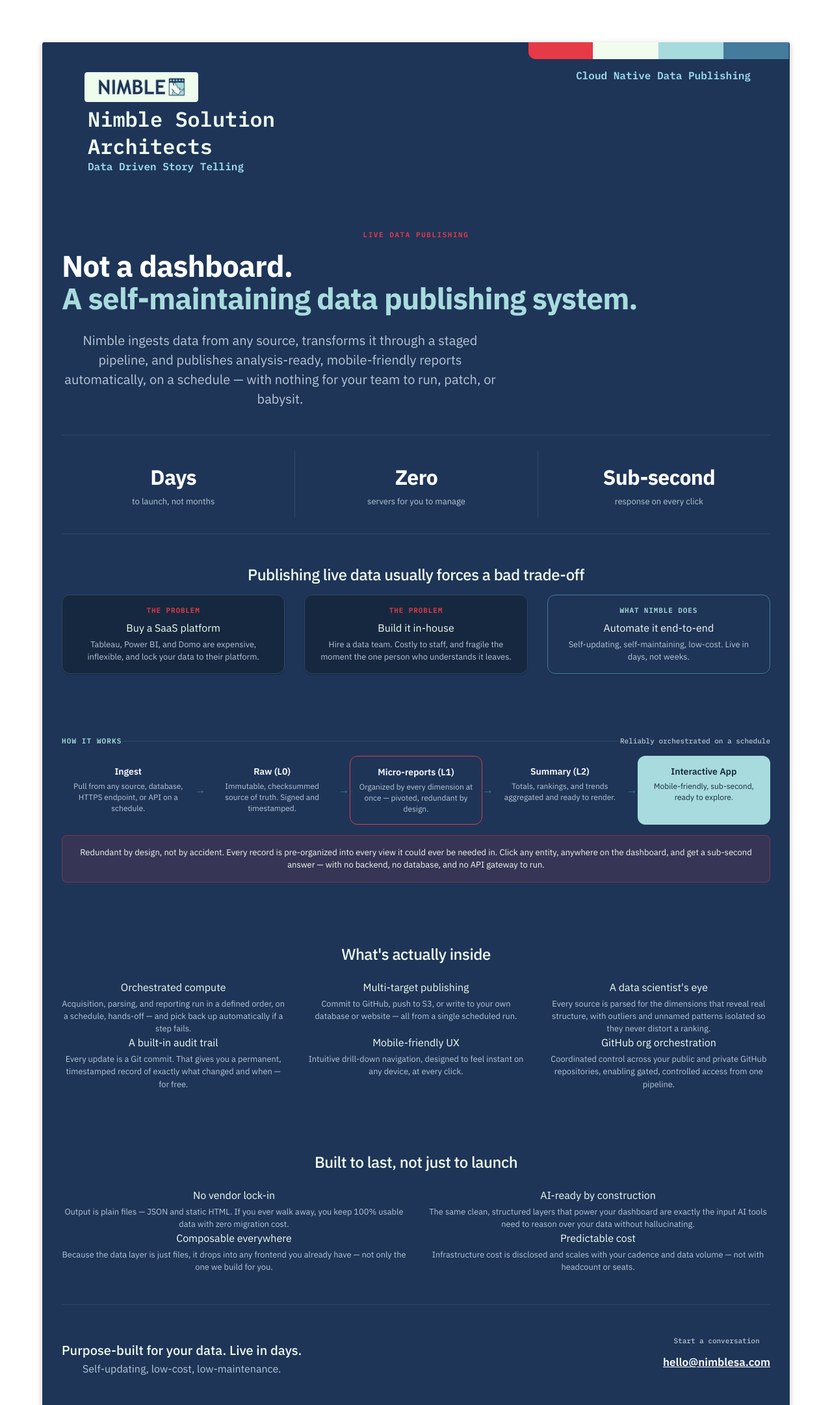
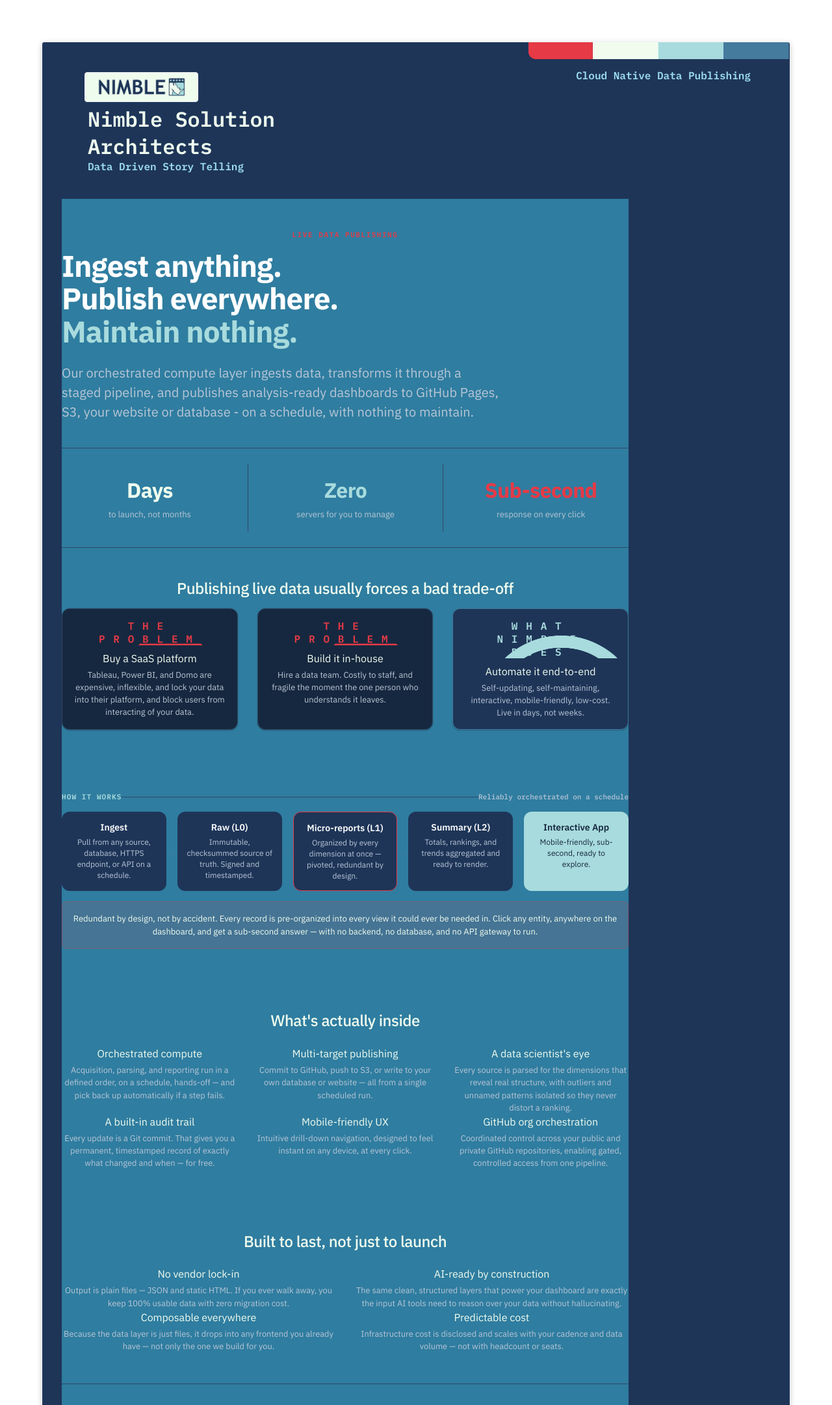
Before and after one commit to nimblesa/nimblesa.github.io, a Jekyll site: the page built from _posts/2026-07-02-main.html, in a window 1280 px wide, cut to the strip 0-2162 px from the top of the page. Shown: the whole strip at 65% size. Built offline with Jekyll 4.4.1, drawn with Linux system fonts in a browser that asks for light colours.

Commit message:
update:NIMBLESA:layout:2026:7:3

```diff
--- a/_posts/2026-07-02-main.html
+++ b/_posts/2026-07-02-main.html
@@ -9,75 +9,60 @@ tags: [civic, transparency, data]
     <section class="pt-5 pb-4">
         <p class="eyebrow mb-3">Live Data Publishing</p>
         <h1 class="post-title mb-4">
-            Not a dashboard.<br>
-            <span class="offset-color">A self-maintaining data
-            publishing system.</span>
+			Ingest anything.<br>
+			Publish everywhere.<br>
+			<span class="offset-color">Maintain nothing.</span>
         </h1>
-        <p class="lead text-muted-token"
-           style="max-width:42rem;">
-            Nimble ingests data from any source, transforms it
-            through a staged pipeline, and publishes
-            analysis-ready, mobile-friendly reports
-            automatically, on a schedule &mdash; with nothing
-            for your team to run, patch, or babysit.
+        <p class="lead text-muted-token">
+			Our orchestrated compute layer ingests data, transforms it through a staged pipeline, and publishes analysis-ready dashboards to GitHub Pages, S3, your website or database - on a schedule, with nothing to maintain.
         </p>
     </section>
 
     <section class="py-4 border-token-top border-token-bottom">
         <div class="row g-0 text-center text-md-start">
             <div class="col-12 col-md-4 py-3">
-                <div class="stat-value">Days</div>
+                <div class="stat-value alt-white">Days</div>
                 <div class="stat-label">to launch, not months</div>
             </div>
             <div class="col-12 col-md-4 py-3 border-token-start-md">
-                <div class="stat-value text-accent-teal">Zero</div>
+                <div class="stat-value alt-teal">Zero</div>
                 <div class="stat-label">servers for you to manage</div>
             </div>
             <div class="col-12 col-md-4 py-3 border-token-start-md">
-                <div class="stat-value text-accent-red">Sub-second</div>
+                <div class="stat-value alt-red">Sub-second</div>
                 <div class="stat-label">response on every click</div>
             </div>
         </div>
     </section>
 
     <section class="py-5">
-        <h2 class="h4 mb-3">Publishing live data usually
-            forces a bad trade-off</h2>
+        <h2 class="h4 mb-3 post-subtitle">Publishing live data usually forces a bad trade-off</h2>
         <div class="row g-3">
             <div class="col-12 col-md-4">
                 <div class="card-token h-100 p-3">
                     <p class="tag-problem mb-2">The Problem</p>
-                    <p class="fw-semibold mb-1">Buy a SaaS
-                        platform</p>
+                    <p class="fw-semibold mb-1">Buy a SaaS platform</p>
                     <p class="text-muted-token small mb-0">
-                        Tableau, Power BI, and Domo are
-                        expensive, inflexible, and lock your
-                        data to their platform.
+                        Tableau, Power BI, and Domo are expensive, inflexible, and lock your data into their platform, and block users from interacting of your data.
                     </p>
                 </div>
             </div>
             <div class="col-12 col-md-4">
                 <div class="card-token h-100 p-3">
                     <p class="tag-problem mb-2">The Problem</p>
-                    <p class="fw-semibold mb-1">Build it
-                        in-house</p>
+                    <p class="fw-semibold mb-1">Build it in-house</p>
                     <p class="text-muted-token small mb-0">
-                        Hire a data team. Costly to staff, and
-                        fragile the moment the one person who
-                        understands it leaves.
+                        Hire a data team. Costly to staff, and fragile the moment the one person who understands it leaves.
                     </p>
                 </div>
             </div>
             <div class="col-12 col-md-4">
                 <div class="card-token card-token-accent h-100
                     p-3">
-                    <p class="tag-solution mb-2">What Nimble
-                        Does</p>
-                    <p class="fw-semibold mb-1">Automate it
-                        end-to-end</p>
+                    <p class="tag-solution mb-2">What Nimble Does</p>
+                    <p class="fw-semibold mb-1">Automate it end-to-end</p>
                     <p class="text-muted-token small mb-0">
-                        Self-updating, self-maintaining,
-                        low-cost. Live in days, not weeks.
+                        Self-updating, self-maintaining, interactive, mobile-friendly, low-cost. Live in days, not weeks.
                     </p>
                 </div>
             </div>
--- a/www/css/www.css
+++ b/www/css/www.css
@@ -169,42 +169,6 @@ h4 {
 .footer .bottom-center {}
 .footer .bottom-right {}
 
-/*
- * ****************************************************** POST LAYOUT
-*/
-
-.post {}
-
-h1.post-title {
-    margin:0;
-    font-size:46px;
-    line-height:1.04;
-    font-weight:700;
-    letter-spacing:-.02em;
-    color:#fff;
-    text-align: left;
-}
-
-h1.post-title .offset-color {
-    color: var(--accent-teal-lt);
-}
-
-h3.post-subtitle {
-    font:600 11px 'IBM Plex Mono', monospace;
-    color:var(--primary-red);
-    letter-spacing:.14em;
-    text-transform:uppercase;
-    margin-bottom:15px
-}
-
-h3.post-description p {
-    margin:18px 0 0;
-    font-size:14.5px;
-    line-height:1.62;
-    color:#b9cbdb;
-    max-width:640px
-}
-
 
 /*
  * **************************************************************** BUTTONS
@@ -319,7 +283,57 @@ h3.post-description p {
  * ****************************************************** POST LAYOUT
 */
 
-.post {}
+.post {
+    max-width: 80%;
+    background: var(--primary-dk-blue)
+}
+
+.post .alt-white {
+    color: var(--primary-off-white);
+}
+
+.post .alt-teal {
+    color: var(--accent-teal-lt);
+}
+
+.post .alt-red {
+    color: var(--accent-red);
+}
+
+h1.post-title {
+    margin:0;
+    font-size:46px;
+    line-height:1.04;
+    font-weight:700;
+    letter-spacing:-.02em;
+    color:#fff;
+    text-align: left;
+}
+
+h1.post-title .offset-color {
+    color: var(--accent-teal-lt);
+}
+
+h3.post-subtitle {
+    font:600 1.5rem 'IBM Plex Mono', monospace;
+    color:var(--primary-red);
+    letter-spacing:.14em;
+    text-transform:uppercase;
+    margin-bottom:15px
+}
+
+h3.post-description p {
+    margin:18px 0 0;
+    font-size:14.5px;
+    line-height:1.62;
+    color:#b9cbdb;
+    max-width:640px
+}
+
+.post p.lead {
+    max-width:42rem;
+    text-align: left;
+}
 
 .eyebrow {
     font: 600 0.6875rem 'IBM Plex Mono', monospace;
@@ -389,17 +403,19 @@ h1.post-title {
 }
 
 .tag-problem {
-    font: 600 0.6875rem 'IBM Plex Mono', monospace;
-    letter-spacing: .08em;
+    font: 600 1rem 'IBM Plex Mono', monospace;
+    letter-spacing: .8em;
     text-transform: uppercase;
     color: var(--accent-red);
+    background-image: url("../img/icons/problem_red.png");
 }
 
 .tag-solution {
-    font: 600 0.6875rem 'IBM Plex Mono', monospace;
-    letter-spacing: .08em;
+    font: 600 1rem 'IBM Plex Mono', monospace;
+    letter-spacing: .8em;
     text-transform: uppercase;
     color: var(--accent-teal-lt);
+    background-image: url("../img/icons/solution_teal.png");
 }
 
 .section-kicker {
```
Also changed, not shown: www/img/icons/problem_red.png (added), www/img/icons/solution_teal.png (added).
